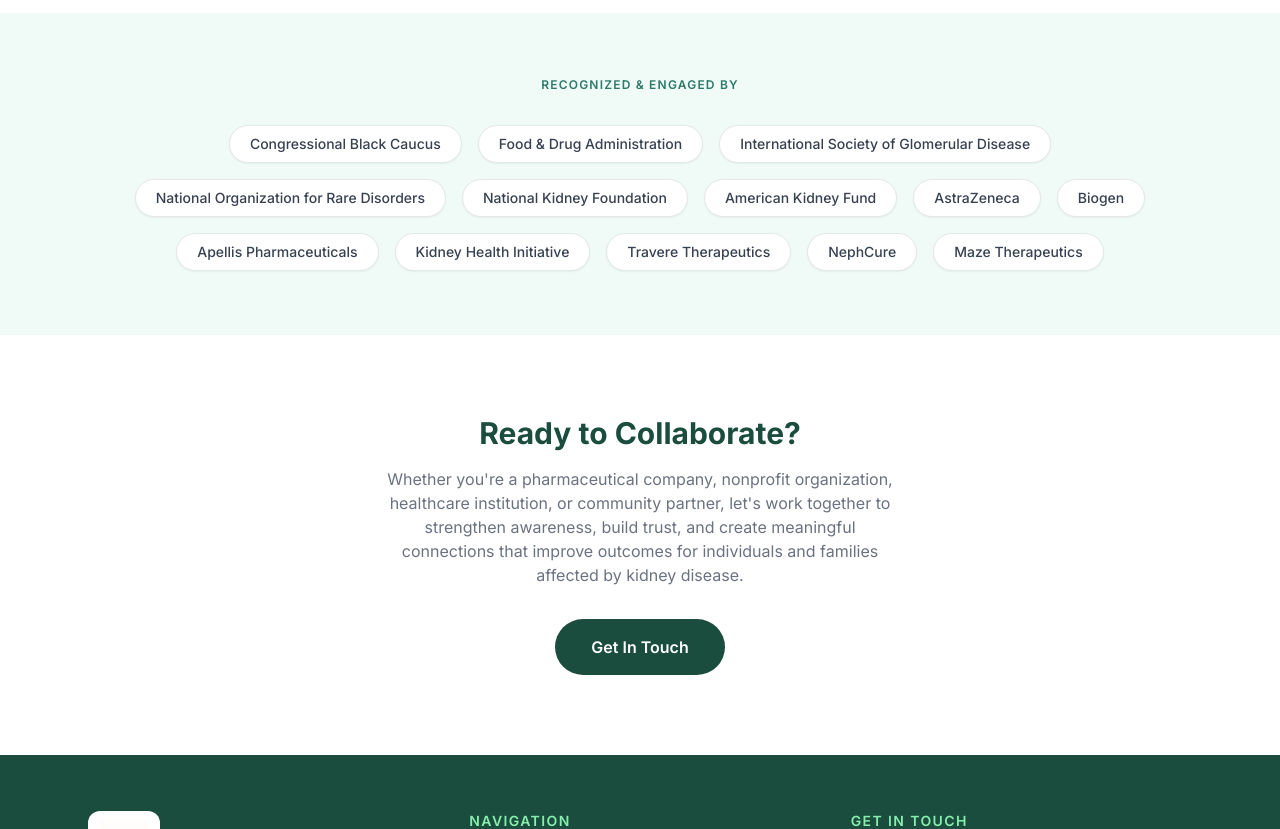
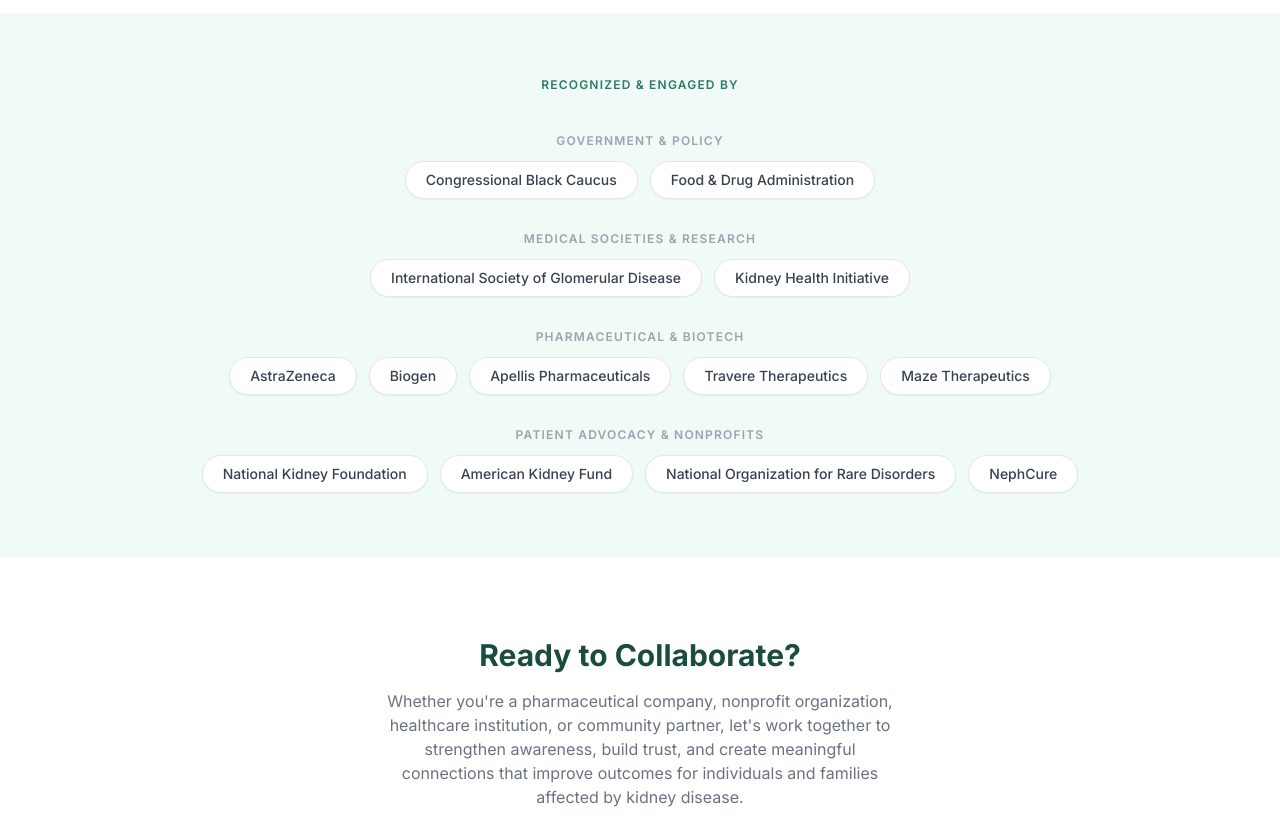
Before and after one commit to Jorden475/The-Lending-Hand-Initiative-, a Next.js app: page / in a window 1280 px wide. Shown: the part 1760-2589 px from the top of the page. Built offline with nearby package versions, Linux system fonts and the light colour scheme.

Commit message:
Organize partners into tiers with labels, patient advocacy at bottom

```diff
--- a/app/page.js
+++ b/app/page.js
@@ -50,20 +50,23 @@
   },
 ];
 
-const partners = [
-  'Congressional Black Caucus',
-  'Food & Drug Administration',
-  'International Society of Glomerular Disease',
-  'National Organization for Rare Disorders',
-  'National Kidney Foundation',
-  'American Kidney Fund',
-  'AstraZeneca',
-  'Biogen',
-  'Apellis Pharmaceuticals',
-  'Kidney Health Initiative',
-  'Travere Therapeutics',
-  'NephCure',
-  'Maze Therapeutics',
+const partnerTiers = [
+  {
+    label: 'Government & Policy',
+    orgs: ['Congressional Black Caucus', 'Food & Drug Administration'],
+  },
+  {
+    label: 'Medical Societies & Research',
+    orgs: ['International Society of Glomerular Disease', 'Kidney Health Initiative'],
+  },
+  {
+    label: 'Pharmaceutical & Biotech',
+    orgs: ['AstraZeneca', 'Biogen', 'Apellis Pharmaceuticals', 'Travere Therapeutics', 'Maze Therapeutics'],
+  },
+  {
+    label: 'Patient Advocacy & Nonprofits',
+    orgs: ['National Kidney Foundation', 'American Kidney Fund', 'National Organization for Rare Disorders', 'NephCure'],
+  },
 ];
 
 export default function Home() {
@@ -152,17 +155,24 @@
       {/* Partners / Recognized By */}
       <section className="bg-brand-muted py-16">
         <div className="max-w-6xl mx-auto px-6 text-center">
-          <p className="text-xs font-semibold uppercase tracking-widest text-brand-mid mb-8">
+          <p className="text-xs font-semibold uppercase tracking-widest text-brand-mid mb-10">
             Recognized &amp; Engaged By
           </p>
-          <div className="flex flex-wrap justify-center gap-4">
-            {partners.map((p) => (
+          <div className="space-y-8">
+            {partnerTiers.map(({ label, orgs }) => (
+              <div key={label}>
+                <p className="text-xs font-semibold uppercase tracking-widest text-gray-400 mb-3">{label}</p>
+                <div className="flex flex-wrap justify-center gap-3">
+                  {orgs.map((p) => (
                     <span
                       key={p}
                       className="bg-white border border-gray-200 text-gray-700 text-sm font-medium px-5 py-2 rounded-full shadow-sm"
                     >
                       {p}
                     </span>
+                  ))}
+                </div>
+              </div>
             ))}
           </div>
         </div>
```
Lines whose indentation alone changed are shown as unchanged.
